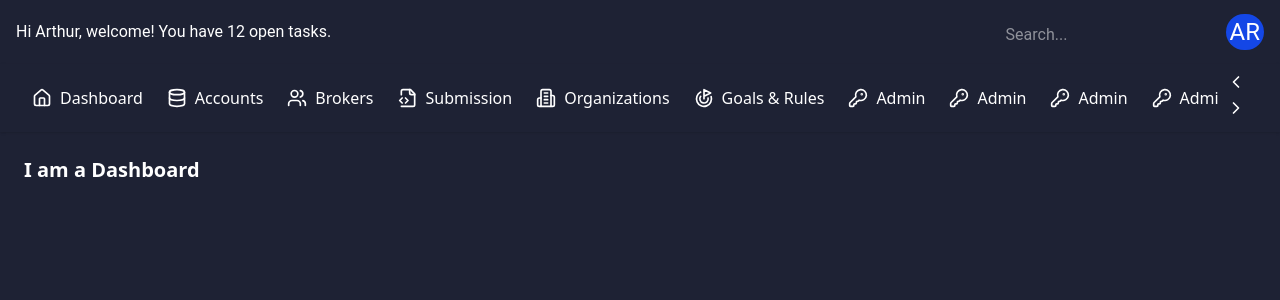
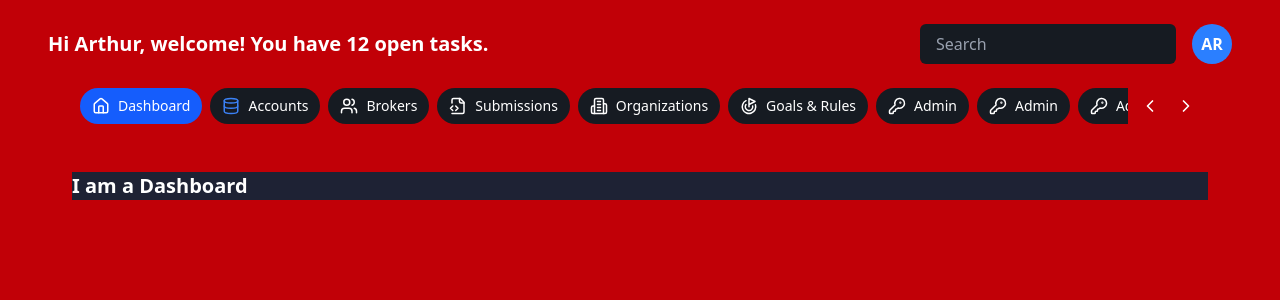
Before and after one commit to OlgaMinaievaWebDev/dashboard-ui, a React (Vite) app: page / in a window 1280 px wide. Shown: the top 300 px of the page. Built offline with nearby package versions, Linux system fonts and the light colour scheme.

Commit message:
bg updated, header and layout

```diff
--- a/src/App.jsx
+++ b/src/App.jsx
@@ -1,6 +1,6 @@
 import { BrowserRouter, Route, Routes } from "react-router-dom";
 import Dashboard from "./pages/Dashboard";
-import Account from "./pages/Account";
+import Accounts from "./pages/Accounts";
 import Header from "./components/Header";
 import Layout from "./components/Layout";
 
@@ -10,7 +10,7 @@ function App() {
       <Routes>
         <Route path="/" element={<Layout />}>
           <Route index element={<Dashboard />} />
-          <Route path="account" element={<Account />} />
+          <Route path="accounts" element={<Accounts />} />
         </Route>
       </Routes>
     </BrowserRouter>
--- a/src/components/Header.jsx
+++ b/src/components/Header.jsx
@@ -1,12 +1,18 @@
 function Header() {
  return (
-   <header className="flex justify-between mr-0 items-center bg-oxford-blue p-4 shadow-md font-display">
-     <h1>Hi Arthur, welcome! You have 12 open tasks.</h1>
-     <div>
-       <input type="text" placeholder="Search..." className="" />
-       <span className="rounded-full text-2xl text-white bg-blue-700 p-1">
+   <header className="flex justify-between items-center">
+     <h1 className="text-xl font-semibold">
+       Hi Arthur, welcome! You have 12 open tasks.
+     </h1>
+     <div className="flex items-center gap-4">
+       <input
+         type="text"
+         placeholder="Search"
+         className="bg-[#161B22] text-white px-4 py-2 rounded-md w-64 placeholder:text-gray-400"
+       />
+       <div className="w-10 h-10 bg-blue-500 rounded-full flex items-center justify-center text-white font-semibold">
          AR
-       </span>
+       </div>
      </div>
    </header>
  );
--- a/src/components/Layout.jsx
+++ b/src/components/Layout.jsx
@@ -1,13 +1,13 @@
 import { Outlet } from "react-router-dom"
 import Header from "./Header"
-import Tabs from "./Tabs"
+import Navbar from "./Navbar";
 
 function Layout() {
  return (
-   <div className="min-h-screen flex flex-col bg-oxford-blue text-white">
+   <div className="min-h-screen flex flex-col bg-red-700 text-white  px-12 py-6">
      <Header />
-     <div className=" bg-oxford-blue shadow-sm px-4 py-2">
-       <Tabs />
+     <div className="px-4 py-2">
+       <Navbar />
      </div>
      <main className="flex-grow p-6">
        <Outlet />
--- /dev/null
+++ b/src/components/Navbar.jsx
@@ -0,0 +1,94 @@
+import { useRef } from "react";
+import { NavLink } from "react-router-dom";
+import { tabsData } from "../data/tabsData";
+import { ChevronLeft, ChevronRight } from "lucide-react";
+
+export default function Navbar() {
+  const scrollRef = useRef(null);
+
+ // Function to handle scrolling left or right
+  // It scrolls the tabs container by a fixed amount (100px) in the specified direction
+  const scroll = (dir) => {
+    if (scrollRef.current) {
+      scrollRef.current.scrollBy({
+        left: dir === "left" ? -100 : 100,
+        behavior: "smooth",
+      });
+    }
+  };
+
+  // List of routes to disable for navigation for this project
+  // These routes will have the same background as inactive tabs and will not navigate to the page when clicked
+  const unavailableTabs = [
+    "/brokers",
+    "/submissions",
+    "/organizations",
+    "/goals",
+    "/admin/1",
+    "/admin/2",
+    "/admin/3",
+    "/admin/4",
+    "/admin/5",
+  ];
+
+  return (
+    <div className=" text-white p-4 space-y-4">
+
+      <div className="flex items-center gap-2">
+        <div
+          ref={scrollRef}
+          className="flex overflow-x-auto no-scrollbar space-x-2 flex-1"
+        >
+          {tabsData.map((tab) => {
+            const Icon = tab.icon;
+            // Check if the tab's route is in the unavailableTabs array
+           const isTabDisabled = unavailableTabs.includes(tab.to);
+
+            return (
+              <NavLink
+                key={tab.id || tab.name + tab.to}
+                to={isTabDisabled ? "#" : tab.to} // Prevent navigation if disabled
+                className={({ isActive }) =>
+                  `flex items-center gap-2 px-3 py-2 rounded-full text-sm whitespace-nowrap hover:bg-[#1f2630] cursor-pointer ${
+                    isTabDisabled
+                  ? "bg-[#161B22] cursor-not-allowed"
+                  // Disabled tab has same bg as inactive tabs
+                      : isActive
+                      ? "bg-blue-600"
+                      : "bg-[#161B22]"
+                  }`
+                }
+                onClick={(e) => {
+                  if (isTabDisabled) {
+                   e.preventDefault();
+                   // Prevent navigation if tab is disabled
+                  }
+                }}
+              >
+                {({ isActive }) => (
+                  <>
+                    <Icon
+                      size={18}
+                      color={isTabDisabled || isActive ? "#FFFFFF" : "#3B82F6"}
+                    />
+                    <span className="text-white">{tab.name}</span>
+                  </>
+                )}
+              </NavLink>
+            );
+          })}
+     </div>
+
+        {/* Scroll buttons */}
+        {/* These buttons allow the user to scroll the tabs left or right */}
+
+        <button onClick={() => scroll("left")} className="p-1">
+          <ChevronLeft size={20} />
+        </button>
+        <button onClick={() => scroll("right")} className="p-1">
+          <ChevronRight size={20} />
+        </button>
+      </div>
+    </div>
+  );
+}
--- a/src/components/Tabs.jsx
+++ /dev/null
@@ -1,59 +0,0 @@
-import { House, Database, Users, FileCode2, Building2,Goal, KeyRound, ChevronRight, ChevronLeft } from "lucide-react"
-import { useRef } from "react";
-function Tabs() {
- // Tabs data
- const tabs = [
-   { name: "Dashboard", icon: <House size={20} /> },
-   { name: "Accounts", icon: <Database size={20} /> },
-   { name: "Brokers", icon: <Users size={20} /> },
-   { name: "Submission", icon: <FileCode2 size={20} /> },
-   { name: "Organizations", icon: <Building2 size={20} /> },
-   { name: "Goals & Rules", icon: <Goal size={20} /> },
-   { name: "Admin", icon: <KeyRound size={20} />, id: "admin1" },
-   { name: "Admin", icon: <KeyRound size={20} />, id: "admin2" },
-   { name: "Admin", icon: <KeyRound size={20} />, id: "admin3" },
-   { name: "Admin", icon: <KeyRound size={20} />, id: "admin4" },
-   { name: "Admin", icon: <KeyRound size={20} />, id: "admin5" },
- ];
-
- const scrollRef = useRef(null)
-
- const scroll = (direction) => {
-  if (scrollRef.current) {
-   const scrollAmount = 150
-   scrollRef.current.scrollBy({
-    left: direction === "left" ? -scrollAmount : scrollAmount,
-    behavior: "smooth",
-   });
-  }
- }
-
- return (
-   <div className="flex items-center gap-2 w-full">
-     <div
-       ref={scrollRef}
-       className="flex overflow-x-auto no-scrollbar space-x-2 w-full px-2"
-     >
-       {tabs.map((tab) => (
-         <div
-           key={tab.id || tab.name}
-           className="flex items-center p-2 hover:bg-gray-200 cursor-pointer flex-shrink-0 rounded-md"
-         >
-           {tab.icon}
-           <span className="ml-2">{tab.name}</span>
-         </div>
-       ))}
-     </div>
-     <div>
-       <button onClick={() => scroll("left")}>
-         <ChevronLeft size={20} />
-       </button>
-       <button>
-         <ChevronRight size={20}  onClick={()=>scroll('right')}/>
-       </button>
-     </div>
-   </div>
- );
-}
-
-export default Tabs
--- /dev/null
+++ b/src/data/tabsData.js
@@ -0,0 +1,24 @@
+// /mock/tabsData.js
+import {
+  House,
+  Database,
+  Users,
+  FileCode2,
+  Building2,
+  Goal,
+  KeyRound,
+} from "lucide-react";
+
+export const tabsData = [
+  { name: "Dashboard", icon: House, to: "/" },
+  { name: "Accounts", icon: Database, to: "/accounts" },
+  { name: "Brokers", icon: Users, to: "/brokers" },
+  { name: "Submissions", icon: FileCode2, to: "/submissions" },
+  { name: "Organizations", icon: Building2, to: "/organizations" },
+  { name: "Goals & Rules", icon: Goal, to: "/goals" },
+  { name: "Admin", icon: KeyRound, to: "/admin/1", id: "admin1" },
+  { name: "Admin", icon: KeyRound, to: "/admin/2", id: "admin2" },
+  { name: "Admin", icon: KeyRound, to: "/admin/3", id: "admin3" },
+  { name: "Admin", icon: KeyRound, to: "/admin/4", id: "admin4" },
+  { name: "Admin", icon: KeyRound, to: "/admin/5", id: "admin5" },
+];
--- a/src/pages/Dashboard.jsx
+++ b/src/pages/Dashboard.jsx
@@ -1,4 +1,4 @@
-import Tabs from "../components/Tabs"
+import Tabs from "../components/Navbar"
 
 function Dashboard() {
  return (
```
Also changed, not shown: src/pages/Accounts.jsx (renamed from src/pages/Account.jsx).
